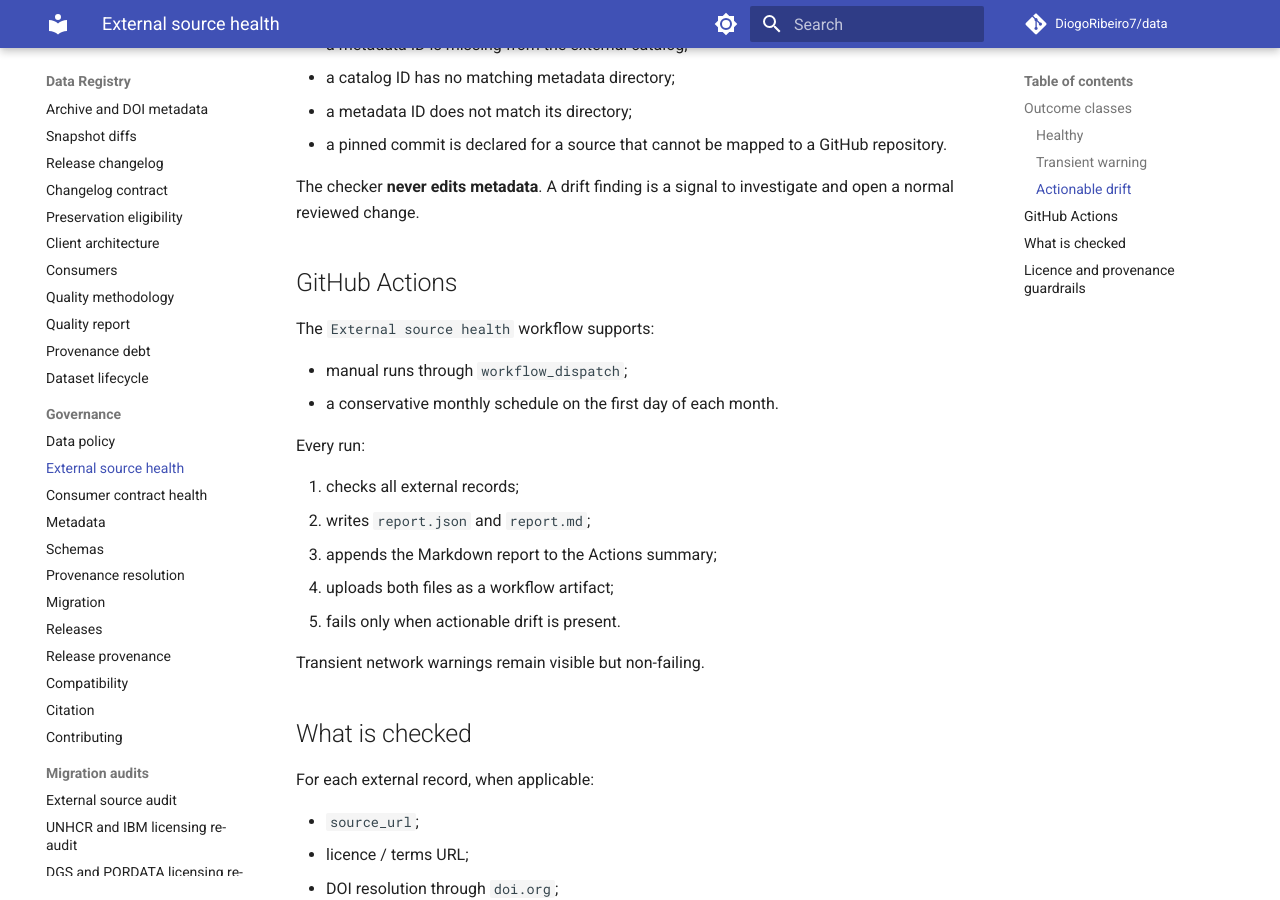
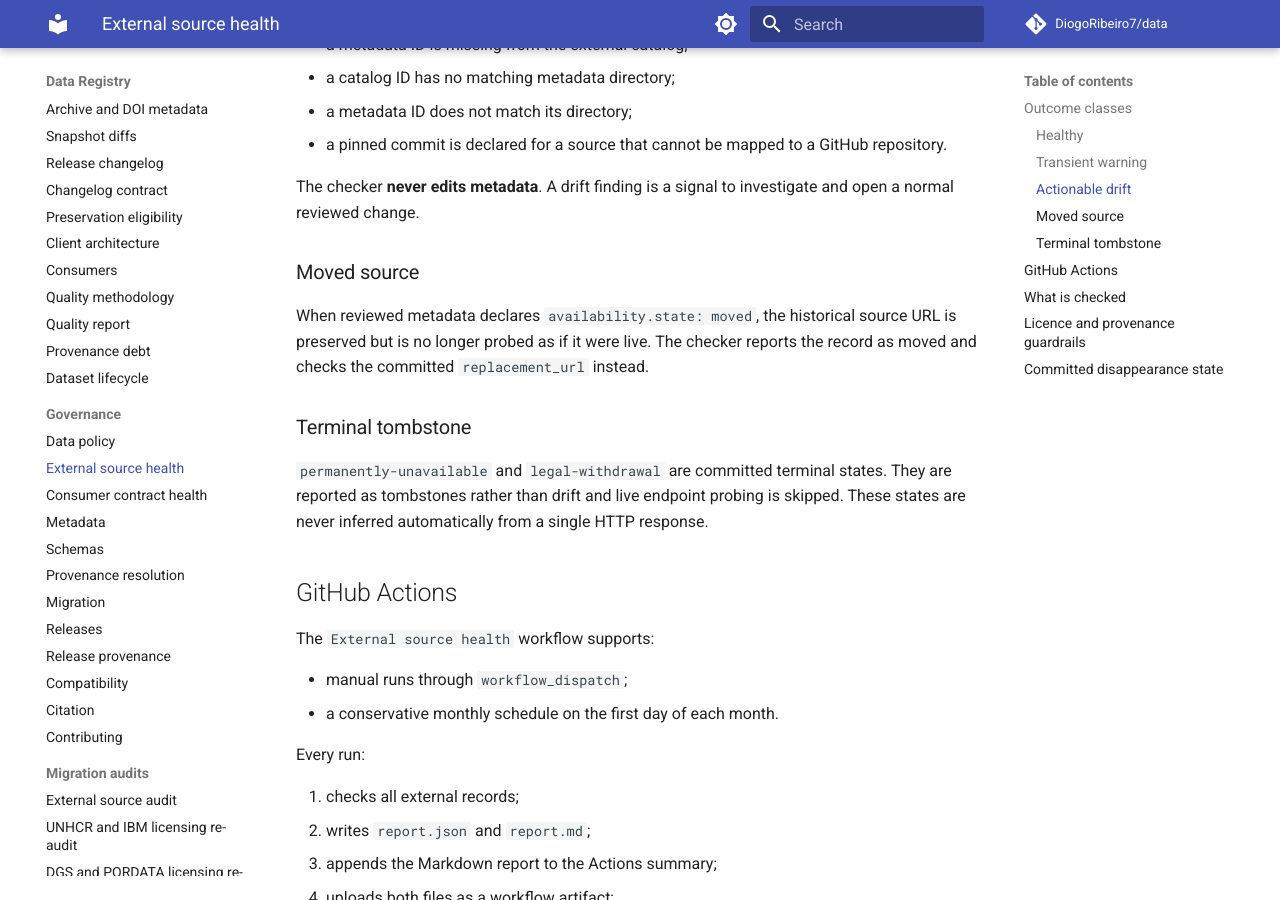
Before and after one commit to DiogoRibeiro7/data, an MkDocs documentation site: the page built from docs/EXTERNAL_HEALTH.md, in a window 1280 px wide and 900 px high, scrolled down 1415 px. Built offline with MkDocs 1.6.1 and Material for MkDocs 9.7.7, drawn with Linux system fonts in a browser that asks for light colours; comment, search, counter and statistics services are not loaded; some of the changed text lies outside the part shown.

Commit message:
docs: distinguish drift, moves, and tombstones

```diff
--- a/docs/EXTERNAL_HEALTH.md
+++ b/docs/EXTERNAL_HEALTH.md
@@ -20,7 +20,7 @@ python scripts/check_external_sources.py \
 
 ## Outcome classes
 
-The checker deliberately separates three classes.
+The checker separates live network observations from reviewed committed disappearance state.
 
 ### Healthy
 
@@ -54,6 +54,14 @@ Examples:
 - a pinned commit is declared for a source that cannot be mapped to a GitHub repository.
 
 The checker **never edits metadata**. A drift finding is a signal to investigate and open a normal reviewed change.
+
+### Moved source
+
+When reviewed metadata declares `availability.state: moved`, the historical source URL is preserved but is no longer probed as if it were live. The checker reports the record as moved and checks the committed `replacement_url` instead.
+
+### Terminal tombstone
+
+`permanently-unavailable` and `legal-withdrawal` are committed terminal states. They are reported as tombstones rather than drift and live endpoint probing is skipped. These states are never inferred automatically from a single HTTP response.
 
 ## GitHub Actions
 
@@ -96,3 +104,19 @@ It does not:
 - treat a transient outage as evidence that metadata is wrong.
 
 Any provenance or licensing correction must still be made through a reviewed pull request with authoritative evidence.
+
+
+## Committed disappearance state
+
+External metadata may include an optional `availability` block. See
+[External-source disappearance and preservation](EXTERNAL_DISAPPEARANCE.md).
+
+The state model distinguishes:
+
+- live availability;
+- transient outage;
+- reviewed source moves;
+- permanent disappearance;
+- legal/provider withdrawal.
+
+Terminal and moved states require reviewed evidence under the metadata schema.
```
